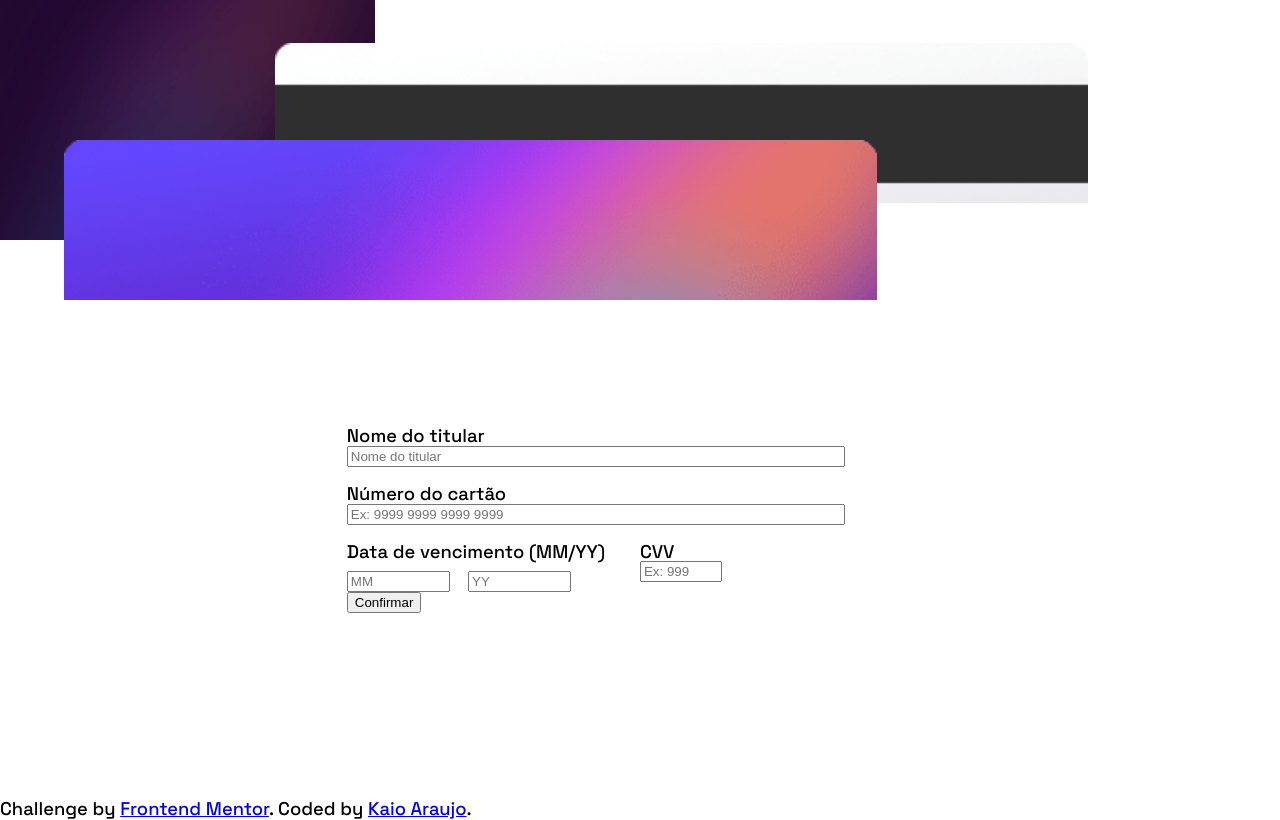
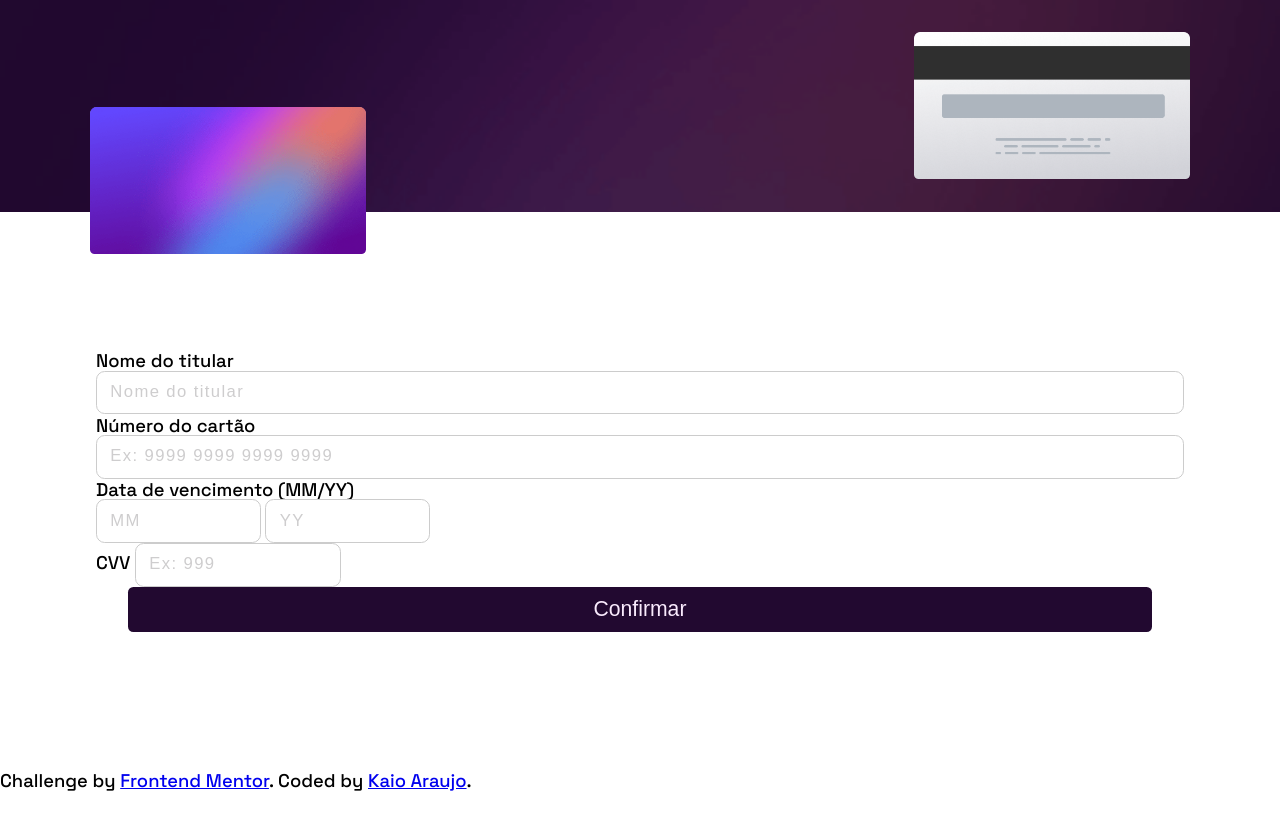
Before and after one commit to KaioAraujoDev/Formulario-dados-cartao, a plain HTML site: page index.html in a window 1280 px wide. Drawn offline with Linux system fonts and the light colour scheme.

Commit message:
implementando estilo de formulário

```diff
--- a/index.html
+++ b/index.html
@@ -11,10 +11,10 @@
 
 <body>
     <section>
-        <div class="imgCard CardBack">
+        <div class="imgCard CardFront">
 
         </div>
-        <div class="imgCard CardFront">
+        <div class="imgCard CardBack">
 
         </div>
     </section>
@@ -22,32 +22,33 @@
         <form>
             <label class="label" for="titular">
                 Nome do titular
-                <input type="text" name="" id="titular" placeholder="Nome do titular">
+                <input class="input" type="text" name="" id="titular" placeholder="Nome do titular">
             </label>
             <label class="label" for="numero">
                 Número do cartão
-                <input type="number" name="" id="numero" placeholder="Ex: 9999 9999 9999 9999">
+                <input class="input" type="number" name="" id="numero" placeholder="Ex: 9999 9999 9999 9999">
             </label>
 
 
+            <div class="divDataCVV">
+                <div class="divData">
+                    <label for="">Data de vencimento (MM/YY)</label>
 
-            <div class="divDataCVV">
-                <fieldset class="data">
-                    <legend>Data de vencimento (MM/YY)</legend>
+                    <div class="divInputsData">
+                        <input class="input inputData" type="number" placeholder="MM">
+                        <input class="input inputData" type="number" placeholder="YY">
 
-                    <input class="inputData" type="number" placeholder="MM">
-                    <input class="inputData" type="number" placeholder="YY">
-                </fieldset>
+                    </div>
 
+                </div>
 
-                <label class="labelCVV" for="cvv">
-                    CVV
-                    <input class="inputCVV" type="number" placeholder="Ex: 999">
-                </label>
-
+                <div>
+                    <label for="">CVV</label>
+                    <input class="input inputCVV" type="number" placeholder="Ex: 999">
+                </div>
             </div>
 
-            <button>
+            <button class="button">
                 Confirmar
             </button>
         </form>
--- a/style.css
+++ b/style.css
@@ -7,64 +7,88 @@ body{
 
 section{
     background:url(assets/bg-main-mobile.png) no-repeat ;
-    height:30vh;
+    background-size: cover;
+    height:26.5vh;
     width:100vw;
     position: relative;
 }
 
 .imgCard {
-    height:20vh;
-    width:63.5vw;
-    background-size:100%;
+    height:8em;
+    width:15em;
+    background-size:cover;
+    border-radius: 0.25em;
 }
 
 .CardBack{
-    position: absolute;
-    right: 15%;
-    top: 18%;
     background-image:url(assets/bg-card-back.png);
     background-repeat: no-repeat;
+    position: absolute;
+    top:15%;
+    right: 7%;
 }
 
 .CardFront{
-    position: absolute;
-    left: 5%;
-    bottom: -25%;
     background-image: url(assets/bg-card-front.png);
     background-repeat: no-repeat;
+    position:absolute;
+    z-index: 1;
+    bottom: -20%;
+    left: 7%;
+
 }
 
 main{
+
+    height: 70vh;
+}
+form {
     display: flex;
+    justify-content: center;
     align-items: center;
-    justify-content: center;
-    height: 70vh;
+    flex-direction: column;
+    height: 100%;
 }
 label.label{
     display: flex;
     flex-direction: column;
+    justify-content: space-between;
     width: 85%;
+    height: 2.5em;
     margin-bottom: 1em;
 }
 
-legend{
-    margin-bottom: 0.5em;
+.input{
+    padding: 1em;
+    border:1px solid #ccc;
+    border-radius: 0.65em;
 }
+.input::placeholder{
+    color:#cecdce;
+    font-size: 1.25em;
+    letter-spacing: 0.15ch;
+}
+
 .divDataCVV{
-    display: flex;
+    width:85%;
 }
-fieldset.data{
-    width: 50%;
+.divData{
+    display: inline-block;
+    width:50%;
 }
 .inputData{
-    width:32.5%;
-    margin-right: 1em;
+    width: 25%;
 }
 
-.inputCVV{
-    width: 40%;
+
+.button{
+    padding:0.5em;
+    background:#220930;
+    color:#f9eafc;
+    font-size: 1.15em;
+    font-weight: 500;
+    border: none;
+    border-radius: 0.25em;
+    width: 80%;
+
 }
-.labelCVV{
-    display: flex;
-    flex-direction: column;
-}
```
